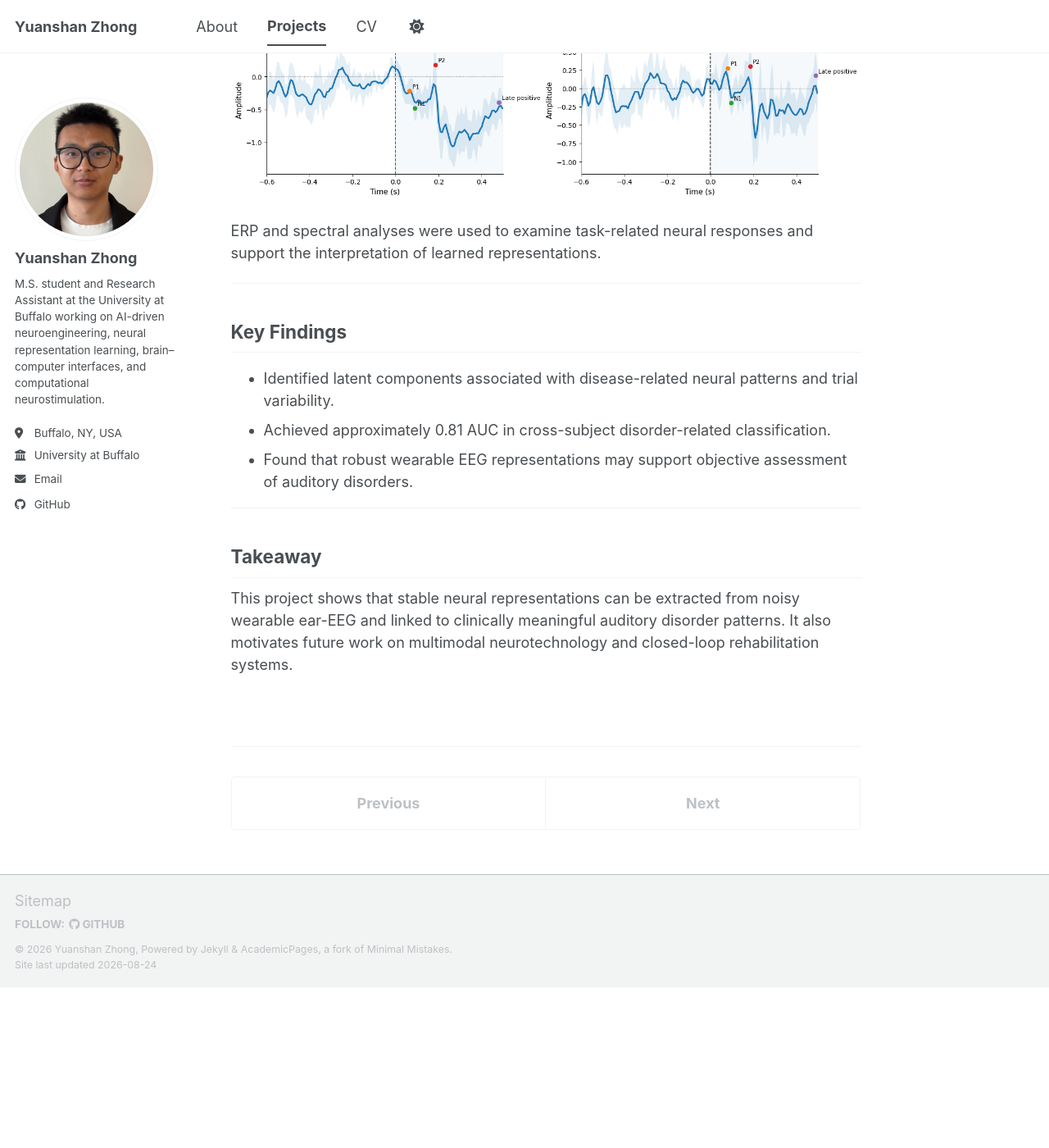
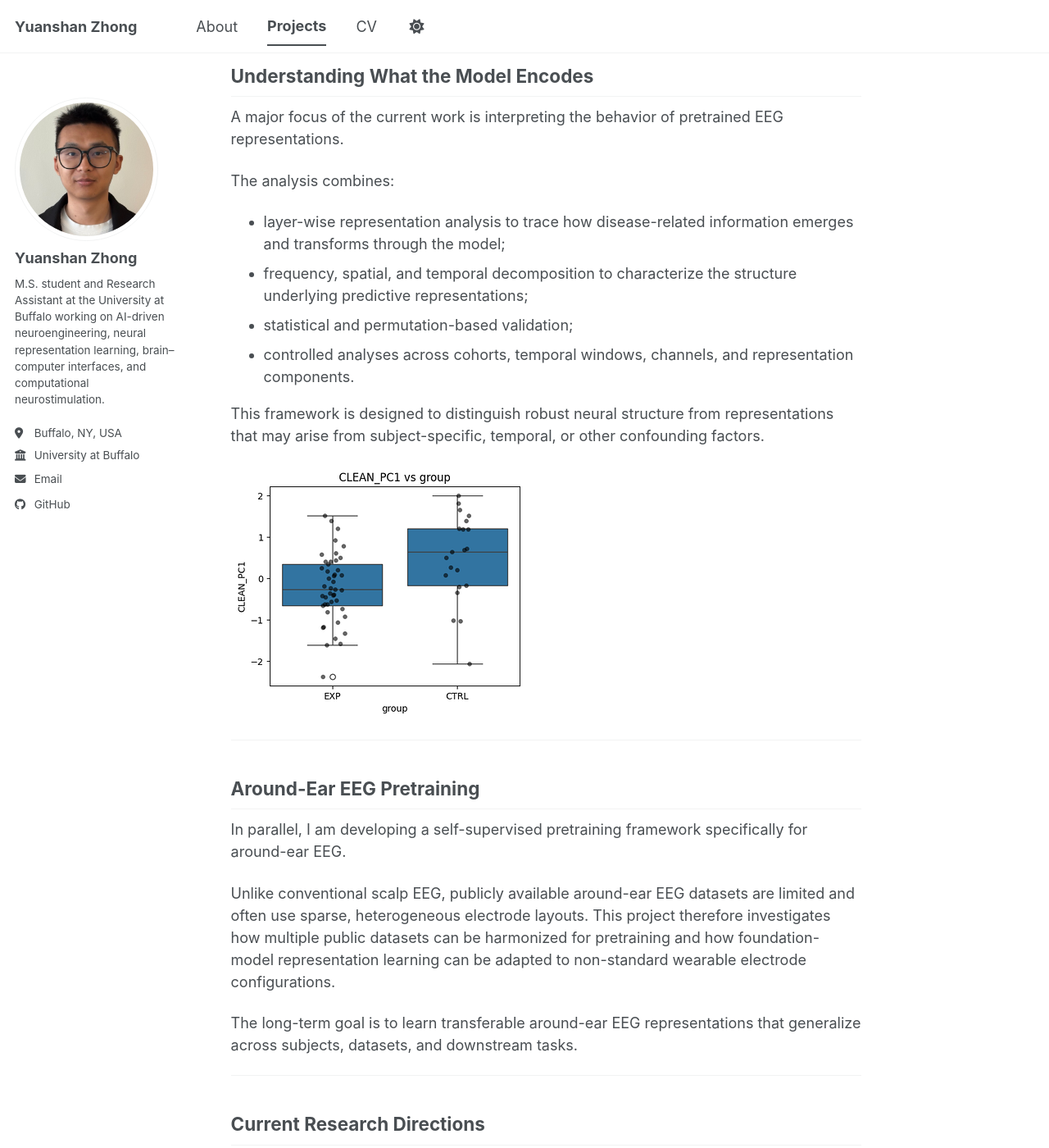
Before and after one commit to Yzhong9527/Yzhong9527.github.io, a Jekyll site: the page built from _portfolio/synapse.md, in a window 1280 px wide and 1400 px high, scrolled down 2277 px. Shown: the whole window at 82% size. Built offline with Jekyll 4.4.1, drawn with Linux system fonts in a browser that asks for light colours; a script bundle is joined from its source files by our own code; library files that are not in the unit come from our copies; before the commit the page ends 3481 px from its top, so only the background shows below that; some of the changed text lies outside the part shown.

Commit message:
Update synapse.md

```diff
--- a/_portfolio/synapse.md
+++ b/_portfolio/synapse.md
@@ -1,57 +1,80 @@
 ---
 title: "Multimodal Neural Signal Analysis for Auditory Disorders"
 order: 1
-excerpt: "Wearable ear-EEG analysis and representation learning for objective biomarker discovery in sound sensitivity disorders."
+excerpt: "Around-ear EEG analysis, foundation-model representations, and self-supervised learning for objective biomarker discovery in auditory disorders."
 collection: portfolio
 permalink: /portfolio/synapse
 ---
 
 ## Overview
 
-This project investigates objective neural biomarkers for sound sensitivity disorders, including tinnitus, hyperacusis, and misophonia, using wearable ear-EEG and physiological recordings.
+This project investigates neural representations and potential objective biomarkers associated with auditory disorders, including tinnitus, hyperacusis, and misophonia, using around-ear EEG and physiological recordings.
 
-The broader SYNAPSE system combines ear-EEG and pupillometry to measure neural activity and physiological arousal during auditory tasks. My work focuses on EEG signal analysis, neural representation learning, and subject-level biomarker discovery.
+The broader SYNAPSE platform integrates around-ear EEG and pupillometry to characterize neural activity and physiological responses during auditory tasks. My work spans conventional EEG analysis, machine learning, EEG foundation models, representation analysis, and the development of transferable representations for wearable EEG.
 
 ---
 
-## Research Pipeline
+## EEG Analysis and Machine Learning
+
+My initial work focused on establishing an EEG analysis pipeline for characterizing disorder-related neural patterns.
+
+This included signal preprocessing, ERP and spectral feature extraction, cross-channel synchronization analysis, statistical testing, and conventional machine-learning approaches. I also evaluated deep-learning architectures including EEGNet and EEGNex for neural pattern classification and representation learning.
+
+![ERP and neural feature analysis](/images/synapse_erp.png)
+
+These analyses provided a conventional signal-processing and machine-learning baseline for subsequent investigation of pretrained EEG representations.
+
+---
+
+## EEG Foundation-Model Representations
+
+I subsequently investigated whether pretrained EEG foundation models can extract clinically relevant neural information from around-ear EEG.
+
+Using LaBraM as the primary model, I systematically analyzed latent representations across auditory tasks, electrode channels, temporal windows, and embedding dimensions, with additional model comparisons used to evaluate the generality of observed effects.
 
 ![SYNAPSE EEG analysis pipeline](/images/synapse_pipeline.png)
 
-The analysis pipeline includes EEG preprocessing, task-aligned feature extraction, neural representation learning, embedding analysis, and cross-subject validation.
+Rather than treating decoding performance alone as evidence of a meaningful biomarker, this work examines what information pretrained models actually encode and whether apparent disease-related representations remain robust under controlled validation.
 
 ---
 
-## My Contributions
+## Understanding What the Model Encodes
 
-- Extracted EEG features including ERP components, spectral power, and cross-channel synchronization.
-- Built neural representation learning pipelines using EEGNex and LaBraM.
-- Analyzed learned embeddings using PCA and UMAP to identify interpretable latent structures.
-- Compared neural representations with clinical questionnaire data and subject-level response patterns.
-- Evaluated cross-subject generalization using leave-one-subject-out classification and label-shuffle validation.
+A major focus of the current work is interpreting the behavior of pretrained EEG representations.
+
+The analysis combines:
+
+- layer-wise representation analysis to trace how disease-related information emerges and transforms through the model;
+- frequency, spatial, and temporal decomposition to characterize the structure underlying predictive representations;
+- statistical and permutation-based validation;
+- controlled analyses across cohorts, temporal windows, channels, and representation components.
+
+This framework is designed to distinguish robust neural structure from representations that may arise from subject-specific, temporal, or other confounding factors.
+
+![Latent representation analysis](/images/synapse_embedding.png)
 
 ---
 
-## Representative Results
+## Around-Ear EEG Pretraining
 
-![Latent representation analysis](/images/synapse_embedding.png)
+In parallel, I am developing a self-supervised pretraining framework specifically for around-ear EEG.
 
-The learned EEG representations revealed subject-level latent structures related to disease-relevant patterns and trial variability.
+Unlike conventional scalp EEG, publicly available around-ear EEG datasets are limited and often use sparse, heterogeneous electrode layouts. This project therefore investigates how multiple public datasets can be harmonized for pretraining and how foundation-model representation learning can be adapted to non-standard wearable electrode configurations.
 
-![ERP and neural feature analysis](/images/synapse_erp.png)
-
-ERP and spectral analyses were used to examine task-related neural responses and support the interpretation of learned representations.
+The long-term goal is to learn transferable around-ear EEG representations that generalize across subjects, datasets, and downstream tasks.
 
 ---
 
-## Key Findings
+## Current Research Directions
 
-- Identified latent components associated with disease-related neural patterns and trial variability.
-- Achieved approximately 0.81 AUC in cross-subject disorder-related classification.
-- Found that robust wearable EEG representations may support objective assessment of auditory disorders.
+- Objective neural biomarker discovery for auditory disorders.
+- Interpretation and validation of EEG foundation-model representations.
+- Layer-wise and frequency/spatial/temporal analysis of learned neural features.
+- Self-supervised pretraining for sparse and heterogeneous around-ear EEG.
+- Cross-subject and cross-dataset generalization of wearable EEG representations.
 
 ---
 
 ## Takeaway
 
-This project shows that stable neural representations can be extracted from noisy wearable ear-EEG and linked to clinically meaningful auditory disorder patterns. It also motivates future work on multimodal neurotechnology and closed-loop rehabilitation systems.
+This project has evolved from conventional EEG signal analysis toward a broader investigation of how neural representations are learned, interpreted, and validated in wearable EEG systems. The long-term goal is to develop robust and transferable neural representations that can support objective assessment and future adaptive neurotechnology.
```
